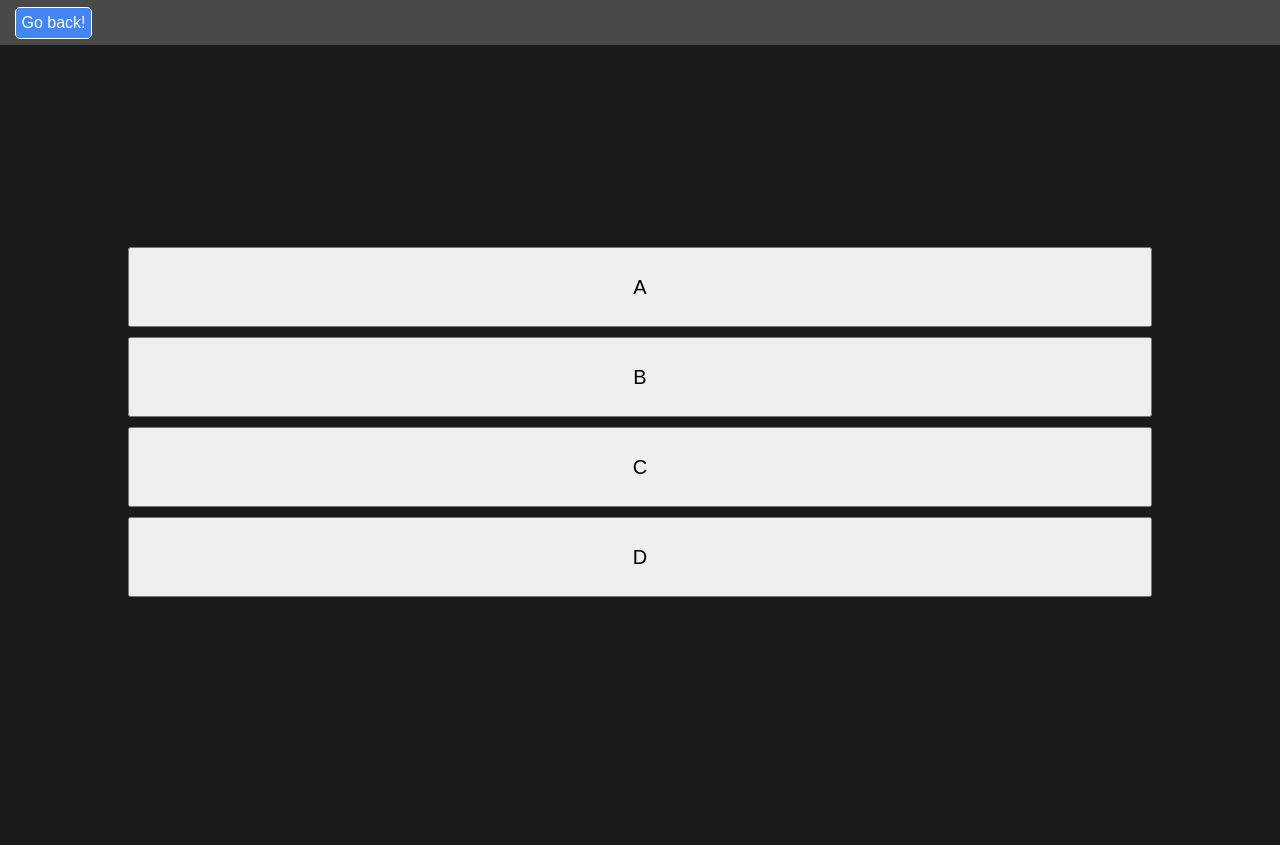
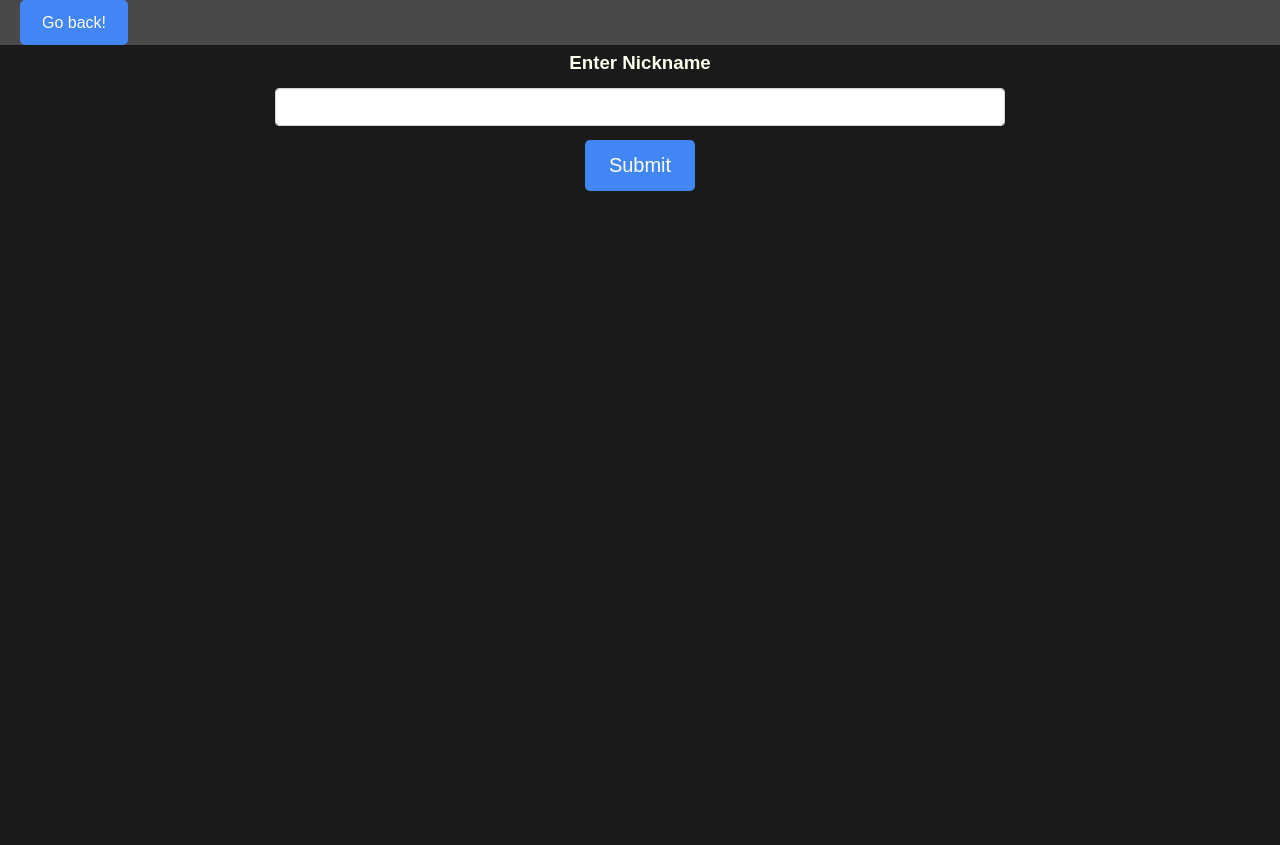
Before and after one commit to MateuszKociolek/quiz, a Flask app: page /phone in a window 1280 px wide. After the commit the page ends 191 px from the top, so only its background shows below. Run offline with Flask 3, Linux system fonts and the light colour scheme; some libraries are stand-ins or nearby versions.

Commit message:
Added username input and scoring points on server site

```diff
--- a/main.py
+++ b/main.py
@@ -1,11 +1,12 @@
 from flask import Flask, render_template
 from flask_socketio import SocketIO
-from tools.returnJsonFile import getQuestionsJson
+from tools.returnJsonFile import getQuestionsJson, printPoints
 import uuid
-
 
 app = Flask(__name__)
 socketio = SocketIO(app)
+
+playersPoints = {}
 
 @app.route('/')
 def index():
@@ -15,6 +16,12 @@ def index():
 def renderPhone():
     userId = str(uuid.uuid4())
     print(f"User (id: {userId}) has joined!")
+    newRecord = {
+        "username" : "testTest",
+        "points" : 0
+    }
+    playersPoints[userId] = newRecord
+
     return render_template('phoneView.html', id=userId)
 
 @app.route('/pcView')
@@ -23,15 +30,27 @@ def renderPc():
 
 @socketio.on("startQuiz")
 def sendQuestion():
+    playersPoints = {}
     socketio.emit("sendQuestions", getQuestionsJson())
+
+@socketio.on("setUsername")
+def setUsername(data):
+    playersPoints[data["id"]]["username"] = data["username"]
+    printPoints(playersPoints)
+
 
 @socketio.on('answer')
 def getAnswer(data):
     print(f"User {data['userId']} answered: {data['answer']}")
+    if data['answer']:
+        if data['userId'] in playersPoints:
+            playersPoints[data['userId']]["points"] += 100
+
 
 @socketio.on('nextQuestion')
 def nextQuestion(data):
     socketio.emit('nextQuestion', {"questionId" : data["id"], "base": getQuestionsJson()})
+    printPoints(playersPoints)
 
 if __name__ == "__main__":
     socketio.run(app,host="0.0.0.0", port=5000 , debug=True)
--- a/static/css/globalNav.css
+++ b/static/css/globalNav.css
@@ -1,6 +1,6 @@
 .nav{
     background-color: #494949;
-    margin: none;
+    margin: 0;
     width: 100%;
     height: 45px;
     display: flex;
@@ -9,10 +9,9 @@
 }
 
 .nav a{
-    width: 75px;
-    height: 30px;
-    margin-left: 15px;
-    border: 1.5px white solid;
+    width: 108px;
+    height: 45px;
+    /* margin-left: 15px; */
     border-radius: 5px;
     color: #FBFFF4;
     background-color: #4285f4;
@@ -25,7 +24,7 @@
 @media only screen and (max-width: 600px) {
     .nav a {
         width: 29%;
-        height: 40px;
+        height: 45px;
         margin: 5px 0;
     }
 }
--- a/static/css/phoneView.css
+++ b/static/css/phoneView.css
@@ -21,9 +21,64 @@ a {
 
 button {
     width: 80vw; /* 80% szerokości widoku */
-    height: 80px;
+    height: 95px;
     font-size: 20px;
     margin-bottom: 10px;
+}
+
+.hiddenElements{
+    visibility: hidden;
+    height: 0px;
+}
+
+.setUsername{
+    display: flex;
+    align-items: center;
+    flex-direction: column;
+}
+
+.setUsername *{
+    margin: 7px;
+}
+
+.setUsername button{
+    width: 110px;
+    height: 51px;
+    border-radius: 5px;
+    color: #FBFFF4;
+    background-color: #4285f4;
+    text-decoration: none;
+    display: flex;
+    justify-content: center;
+    align-items: center;
+    border: 0;
+}
+
+.setUsername input[type="text"]{
+    width: 55%;
+    font-size: 16px;
+    font-weight: 400;
+    line-height: 1.5;
+    color: #212529;
+    background-color: #fff;
+    background-clip: padding-box;
+    border: 1px solid #ced4da;
+    appearance: none;
+    border-radius: 4px;
+    transition: border-color .15s ease-in-out,box-shadow .15s ease-in-out;
+    padding: 6px 12px;
+}
+
+.setUsername input[type="text"]:focus{
+    color: #212529;
+    background-color: #fff;
+    border-color: #86b7fe;
+    outline: 0;
+    box-shadow: 0 0 0 0.25rem rgb(13 110 253 / 25%);
+}
+
+.setUsername h3{
+    color: rgb(252, 254, 236);
 }
 
 .checkAnswer {
--- a/static/css/stylePc.css
+++ b/static/css/stylePc.css
@@ -25,7 +25,7 @@ body {
     width: 140px;
     height: 50px;
     background-color: #4285f4;
-    border: 2px rgb(222, 222, 222) solid;
+    border: 0;
     border-radius: 8px;
     color: #FBFFF4;
     transition: background-color 0.3s ease;
--- a/templates/phoneView.html
+++ b/templates/phoneView.html
@@ -10,12 +10,16 @@
     <link rel="stylesheet" href="{{ url_for('static', filename='css/phoneView.css') }}">
     <link rel="stylesheet" href="{{ url_for('static', filename='css/globalNav.css') }}">
 </head>
-
 <body>
     <div class="nav">
         <a href="/">Go back!</a>
     </div>
-    <div class="buttons">
+    <div class="setUsername">
+        <h3>Enter Nickname</h3>
+        <input class="userName" type="text" maxlength="20">
+        <button class="usernameSubmit">Submit</button>
+    </div>
+    <div class="buttons hiddenElements">
         <button class="btn0">A</button>
         <button class="btn1">B</button>
         <button class="btn2">C</button>
@@ -28,10 +32,20 @@
 <script>
     var socket = io.connect("http://" + document.domain + ":" + location.port);
     let buttonsDiv = document.querySelector(".buttons");
+    var myAnswer = false;
     var globalQuestionsData;
     var answered = false; // Dodaj zmienną do śledzenia, czy użytkownik już odpowiedział
 
+
     localStorage.setItem("id", "{{ id }}")
+
+    document.querySelector(".usernameSubmit").addEventListener('click', ()=>{
+        let myUsername = document.querySelector(".userName").value;
+        buttonsDiv.classList.remove("hiddenElements");
+        document.querySelector(".setUsername").classList.add("hiddenElements");
+        socket.emit("setUsername", {"username": myUsername, "id": localStorage.getItem("id")});
+        myUsername = "";
+    });
 
     //Po otrzymaniu od widoku komputera nowego pytania wykonuje się ta funckaj
     socket.on('nextQuestion', function (data) {
@@ -54,10 +68,12 @@
                     // tutaj będzie pokazywało się czy zaznaczyliśmy dobrą odpowiedź
                     if (e.target.innerText == globalQuestionsData["base"][globalQuestionsData["questionId"]]["correct"]) {
                         e.target.classList.add("correct");
+                        myAnswer = true
                     } else {
                         e.target.classList.add("incorrect");
+                        myAnswer = false
                     }
-                    socket.emit('answer', { 'answer': e.target.innerText , 'userId': localStorage.getItem("id")});
+                    socket.emit('answer', { 'answer': myAnswer , 'userId': localStorage.getItem("id")});
                     answered = true; // Ustaw zmienną na true, aby zablokować możliwość klikania innych przycisków
                 }
             });
--- a/tools/returnJsonFile.py
+++ b/tools/returnJsonFile.py
@@ -4,3 +4,7 @@ def getQuestionsJson():
     with open("questions.json", "r" ,encoding='utf-8') as js:
         jsonToReturn = json.load(js)
     return jsonToReturn
+
+def printPoints(pointsList):
+    for i in pointsList:
+        print(pointsList[i]["username"], pointsList[i]["points"])
```
